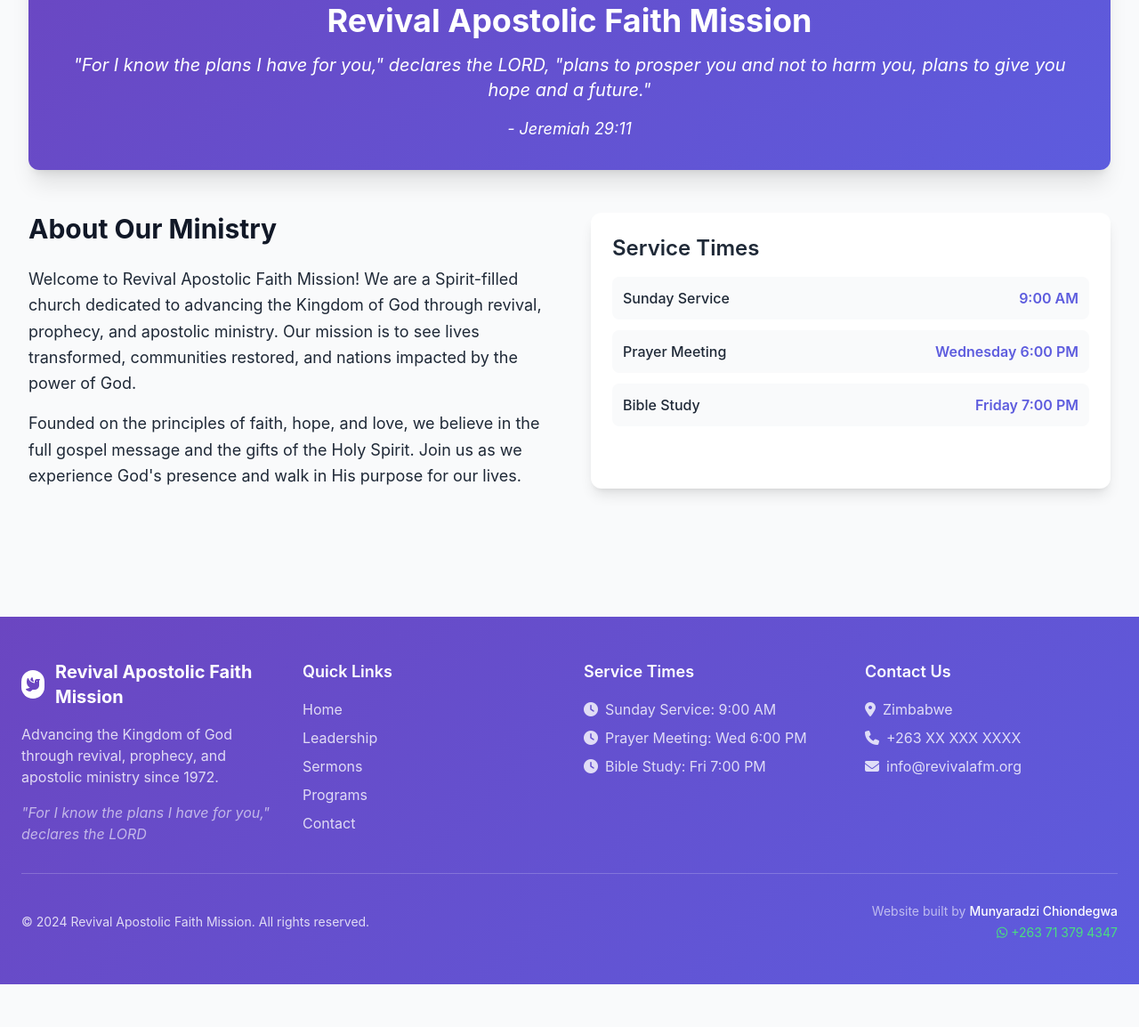
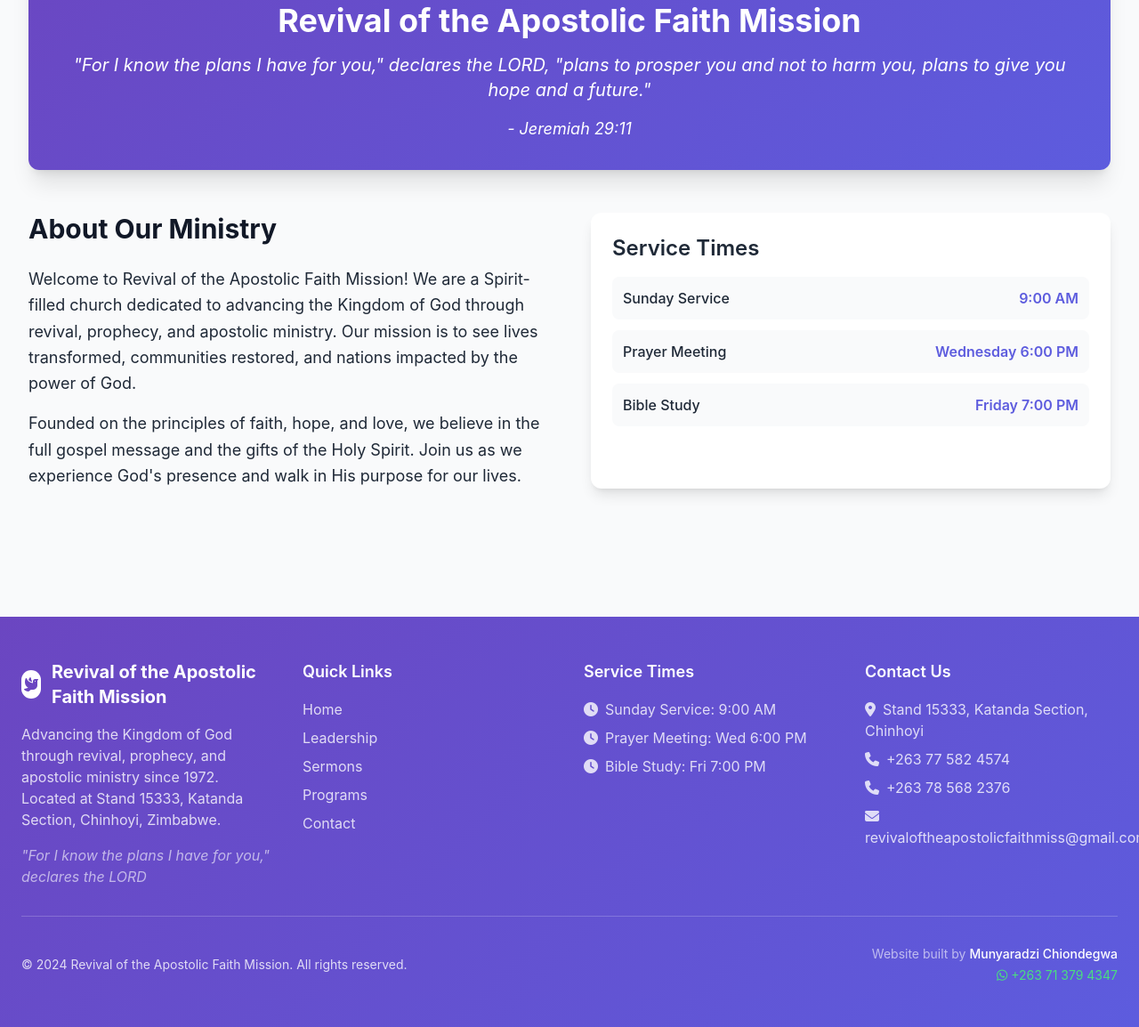
Before and after one commit to munyaradzichiondegwa/Revival-Apostolic-Faith-Mission, a plain HTML site: page index.html in a window 1280 px wide. Shown: the part 213-1367 px from the top of the page at 89% size. Before the commit the page ends 1319 px from the top, so only its background shows below. Drawn offline with nearby package versions, Linux system fonts and the light colour scheme.

Commit message:
new changes

```diff
--- a/index.html
+++ b/index.html
@@ -3,7 +3,7 @@
 <head>
     <meta charset="UTF-8">
     <meta name="viewport" content="width=device-width, initial-scale=1.0">
-    <title>Revival Apostolic Faith Mission - Digital Magazine</title>
+    <title>Revival of the Apostolic Faith Mission - Digital Magazine</title>
     <script src="https://cdn.tailwindcss.com"></script>
     <link href="https://cdnjs.cloudflare.com/ajax/libs/font-awesome/6.4.0/css/all.min.css" rel="stylesheet">
     <script src="https://cdnjs.cloudflare.com/ajax/libs/html2pdf.js/0.10.1/html2pdf.bundle.min.js"></script>
@@ -119,7 +119,7 @@
                 <div class="w-10 h-10 bg-white rounded-full flex items-center justify-center">
                     <i class="fas fa-dove text-purple-church text-lg"></i>
                 </div>
-                <a href="#" data-page="home" class="nav-link text-2xl font-bold">Revival Apostolic Faith Mission</a>
+                <a href="#" data-page="home" class="nav-link text-2xl font-bold">Revival of the Apostolic Faith Mission</a>
             </div>
             <div class="hidden md:flex space-x-6">
                 <button data-page="home" class="nav-link text-white/90 hover:text-white transition-colors">Home</button>
@@ -153,7 +153,7 @@
                         <i class="fas fa-dove text-purple-church text-2xl"></i>
                     </div>
                 </div>
-                <h1 class="text-4xl font-bold mb-4">Revival Apostolic Faith Mission</h1>
+                <h1 class="text-4xl font-bold mb-4">Revival of the Apostolic Faith Mission</h1>
                 <blockquote class="text-xl italic mb-4">"For I know the plans I have for you," declares the LORD, "plans to prosper you and not to harm you, plans to give you hope and a future."</blockquote>
                 <cite class="block text-lg">- Jeremiah 29:11</cite>
             </section>
@@ -162,7 +162,7 @@
                 <div>
                     <h2 class="text-3xl font-bold text-gray-900 dark:text-white mb-6">About Our Ministry</h2>
                     <p class="text-lg leading-relaxed mb-4">
-                        Welcome to Revival Apostolic Faith Mission! We are a Spirit-filled church dedicated to advancing the Kingdom of God through revival, prophecy, and apostolic ministry. Our mission is to see lives transformed, communities restored, and nations impacted by the power of God.
+                        Welcome to Revival of the Apostolic Faith Mission! We are a Spirit-filled church dedicated to advancing the Kingdom of God through revival, prophecy, and apostolic ministry. Our mission is to see lives transformed, communities restored, and nations impacted by the power of God.
                     </p>
                     <p class="text-lg leading-relaxed">
                         Founded on the principles of faith, hope, and love, we believe in the full gospel message and the gifts of the Holy Spirit. Join us as we experience God's presence and walk in His purpose for our lives.
@@ -204,12 +204,12 @@
                         <h2 class="text-3xl font-bold text-gray-900 dark:text-white mb-2">Bishop Abel Mukudzi</h2>
                         <p class="text-primary font-semibold mb-4">Senior Pastor & Founder</p>
                         <p class="text-gray-600 dark:text-gray-300 leading-relaxed">
-                            Bishop Abel Mukudzi is the founder and senior pastor of Revival Apostolic Faith Mission. With decades of ministry experience, he has been instrumental in establishing churches and training ministers across the region. His heart for revival and apostolic ministry has touched countless lives.
+                            Bishop Abel Mukudzi is the founder and senior pastor of Revival of the Apostolic Faith Mission. With decades of ministry experience, he has been instrumental in establishing churches and training ministers across the region. His heart for revival and apostolic ministry has touched countless lives.
                         </p>
                         <div class="mt-6">
                             <h3 class="font-semibold text-lg mb-2">Ministry Highlights:</h3>
                             <ul class="list-disc list-inside text-gray-600 dark:text-gray-300 space-y-1">
-                                <li>Founder of Revival Apostolic Faith Mission (1972)</li>
+                                <li>Founder of Revival of the Apostolic Faith Mission (1972)</li>
                                 <li>Established multiple churches across Zimbabwe</li>
                                 <li>Conference speaker and church planter</li>
                                 <li>Author and Bible teacher</li>
@@ -389,15 +389,15 @@
                     <div class="space-y-4 mb-8">
                         <div class="flex items-center space-x-4">
                             <i class="fas fa-map-marker-alt text-primary text-xl w-6"></i>
-                            <span>Revival Apostolic Faith Mission, Zimbabwe</span>
+                            <span>Stand Number 15333, Katanda Section, Chinhoyi, Zimbabwe</span>
                         </div>
                         <div class="flex items-center space-x-4">
                             <i class="fas fa-phone text-primary text-xl w-6"></i>
-                            <span>+263 XX XXX XXXX</span>
+                            <span>+263 77 582 4574 / +263 78 568 2376 / +263 77 233 9576</span>
                         </div>
                         <div class="flex items-center space-x-4">
                             <i class="fas fa-envelope text-primary text-xl w-6"></i>
-                            <span>info@revivalafm.org</span>
+                            <span>revivaloftheapostolicfaithmiss@gmail.com</span>
                         </div>
                     </div>
 
@@ -446,10 +446,10 @@
                         <div class="w-8 h-8 bg-white rounded-full flex items-center justify-center">
                             <i class="fas fa-dove text-purple-church"></i>
                         </div>
-                        <h3 class="text-xl font-bold">Revival Apostolic Faith Mission</h3>
+                        <h3 class="text-xl font-bold">Revival of the Apostolic Faith Mission</h3>
                     </div>
                     <p class="text-white/80 mb-4">
-                        Advancing the Kingdom of God through revival, prophecy, and apostolic ministry since 1972.
+                        Advancing the Kingdom of God through revival, prophecy, and apostolic ministry since 1972. Located at Stand 15333, Katanda Section, Chinhoyi, Zimbabwe.
                     </p>
                     <p class="text-white/60 italic">"For I know the plans I have for you," declares the LORD</p>
                 </div>
@@ -480,9 +480,10 @@
                 <div>
                     <h4 class="text-lg font-semibold mb-4">Contact Us</h4>
                     <ul class="space-y-2 text-white/80">
-                        <li><i class="fas fa-map-marker-alt mr-2"></i>Zimbabwe</li>
-                        <li><i class="fas fa-phone mr-2"></i>+263 XX XXX XXXX</li>
-                        <li><i class="fas fa-envelope mr-2"></i>info@revivalafm.org</li>
+                        <li><i class="fas fa-map-marker-alt mr-2"></i>Stand 15333, Katanda Section, Chinhoyi</li>
+                        <li><i class="fas fa-phone mr-2"></i>+263 77 582 4574</li>
+                        <li><i class="fas fa-phone mr-2"></i>+263 78 568 2376</li>
+                        <li><i class="fas fa-envelope mr-2"></i>revivaloftheapostolicfaithmiss@gmail.com</li>
                     </ul>
                 </div>
             </div>
@@ -490,7 +491,7 @@
             <!-- Bottom Bar -->
             <div class="border-t border-white/20 mt-8 pt-8 flex flex-col md:flex-row justify-between items-center">
                 <div class="text-white/80 text-sm mb-4 md:mb-0">
-                    <p>&copy; 2024 Revival Apostolic Faith Mission. All rights reserved.</p>
+                    <p>&copy; 2024 Revival of the Apostolic Faith Mission. All rights reserved.</p>
                 </div>
 
                 <!-- Web Builder Credit -->
@@ -575,7 +576,7 @@
         <div id="viewer-content" class="max-w-4xl mx-auto p-8"></div>
     </div>
 
-    <script>
+    <script data-cfasync="false" src="/cdn-cgi/scripts/5c5dd728/cloudflare-static/email-decode.min.js"></script><script>
         // Dark mode detection
         if (window.matchMedia && window.matchMedia('(prefers-color-scheme: dark)').matches) {
             document.documentElement.classList.add('dark');
@@ -593,12 +594,12 @@
             let db = {
                 magazines: [{
                     id: 'mag1',
-                    title: 'Revival Apostolic Faith Mission Newsletter',
+                    title: 'Revival of the Apostolic Faith Mission Newsletter',
                     pages: [[
                         {
                             id: 'block1',
                             type: 'heading',
-                            content: 'Revival Apostolic Faith Mission',
+                            content: 'Revival of the Apostolic Faith Mission',
                             style: { textAlign: 'center', fontSize: '42px', color: '#6B46C1', fontWeight: 'bold' }
                         },
                         {
@@ -629,7 +630,7 @@
                         {
                             id: 'block6',
                             type: 'text',
-                            content: 'Greetings in the precious name of our Lord Jesus Christ! As we close this year and prepare for a new season, I am reminded of God\'s faithfulness throughout our journey. The Revival Apostolic Faith Mission continues to be a beacon of hope and transformation in our community. We have witnessed mighty moves of God, healings, deliverances, and countless testimonies of His goodness. Our partnership with BRICS-WBA has opened new doors for empowering women in our congregation and community at large.',
+                            content: 'Greetings in the precious name of our Lord Jesus Christ! As we close this year and prepare for a new season, I am reminded of God\'s faithfulness throughout our journey. The Revival of the Apostolic Faith Mission continues to be a beacon of hope and transformation in our community. We have witnessed mighty moves of God, healings, deliverances, and countless testimonies of His goodness. Our partnership with BRICS-WBA has opened new doors for empowering women in our congregation and community at large.',
                             style: { fontSize: '16px', lineHeight: '1.8', textAlign: 'justify' }
                         }
                     ], [
@@ -1062,7 +1063,7 @@
                     pages: [[{
                         id: 'block' + Date.now(),
                         type: 'heading',
-                        content: 'Revival Apostolic Faith Mission',
+                        content: 'Revival of the Apostolic Faith Mission',
                         style: { textAlign: 'center', fontSize: '36px', color: '#6B46C1', fontWeight: 'bold' }
                     }]]
                 };
```
